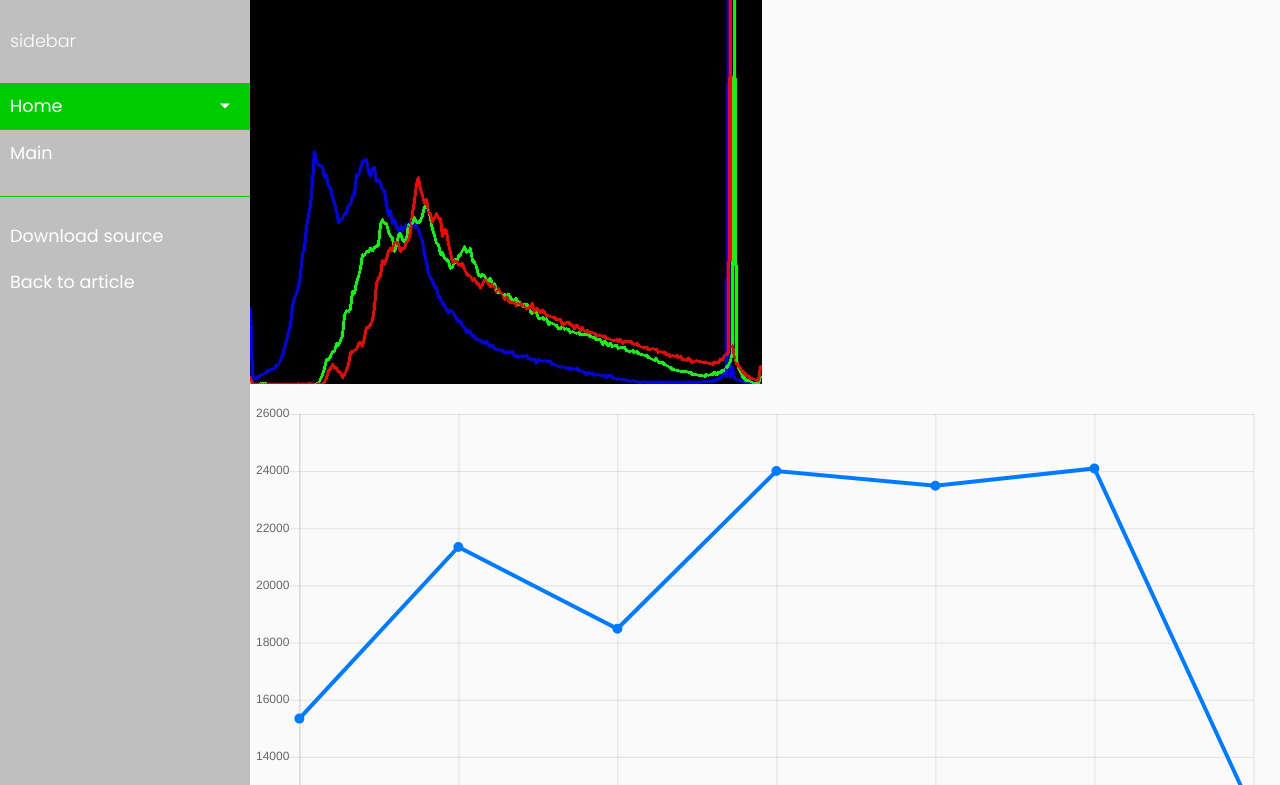
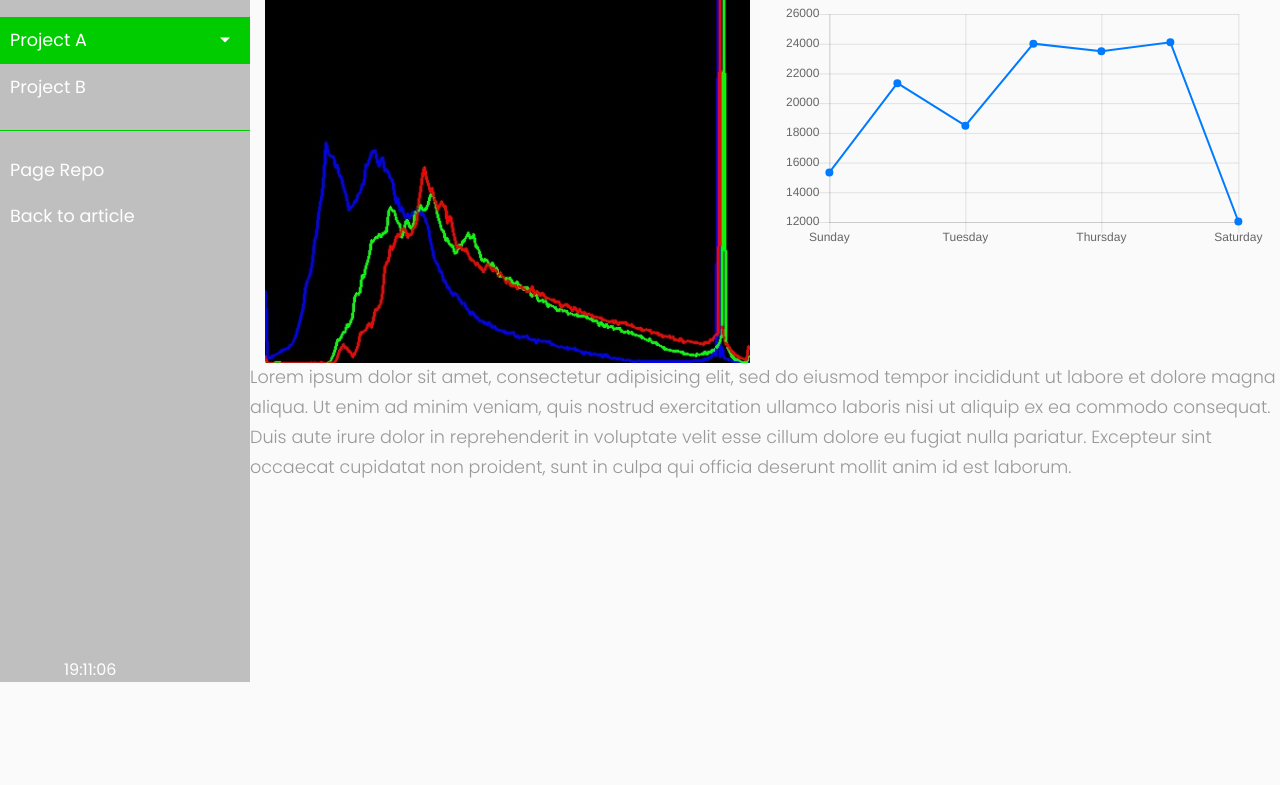
Before and after one commit to jarvis-owl/website2, a plain HTML site: page index.html in a window 1280 px wide. Shown: the part 118-903 px from the top of the page. After the commit the page ends 800 px from the top, so only its background shows below. Drawn offline with nearby package versions, Linux system fonts and the light colour scheme.

Commit message:
correctly added two bootstrap col-6

```diff
--- a/index.html
+++ b/index.html
@@ -25,19 +25,21 @@
         ===================================================================-->
         <nav id="sidebar">
             <div class="sidebar-header">
-                <h3>Command and Control</h3>
+                <a href="/index.html">
+                    <h3>Command and Control</h3>
+                </a>
             </div>
 
             <ul class="list-unstyled components">
-                <p>sidebar</p>
+                <!-- <p>sidebar</p> -->
                 <li class="active">
-                    <a href="#homeSubmenu" data-toggle="collapse" aria-expanded="false" class="dropdown-toggle">Home</a>
+                    <a href="#homeSubmenu" data-toggle="collapse" aria-expanded="false" class="dropdown-toggle">Project A</a>
                     <ul class="collapse list-unstyled" id="homeSubmenu">
                         <li>
-                            <a href="#">Home 1</a>
+                            <a href="#">subsite 1</a>
                         </li>
                         <li>
-                            <a href="#">Home 2</a>
+                            <a href="#">subsite 2</a>
                         </li>
                         <li>
                             <a href="/sub/clientinfo.html">client info</a>
@@ -46,23 +48,26 @@
                 </li>
 
                 <li>
-                    <a href="/index.html1">Main</a>
+                    <a href="/index.html">Project B</a>
                 </li>
 
             </ul>
 
             <ul class="list-unstyled CTAs">
                 <li>
-                    <a href="https://bootstrapious.com/tutorial/files/sidebar.zip" class="download">Download source</a>
+                    <a href="https://github.com/jarvis-owl/website2" class="download">Page Repo</a>
                 </li>
                 <li>
                     <a href="https://bootstrapious.com/p/bootstrap-sidebar" class="article">Back to article</a>
+                </li>
+                <li>
+                    <div id='datetime'>loaded now()</div>
                 </li>
             </ul>
         </nav>
 
         <!-- ===================================================================
-                                Page Content
+                                    Title
         ===================================================================-->
         <div id="content">
 
@@ -71,7 +76,7 @@
 
                     <button type="button" id="sidebarCollapse" class="btn btn-dark">
                         <i class="fas fa-align-left"></i>
-                        <span>Toggle Sidebar</span>
+                        <span></span>
                     </button>
                     <button class="btn btn-dark d-inline-block d-lg-none ml-auto" type="button" data-toggle="collapse" data-target="#navbarSupportedContent" aria-controls="navbarSupportedContent" aria-expanded="false" aria-label="Toggle navigation">
                         <i class="fas fa-align-justify"></i>
@@ -92,17 +97,24 @@
                     </div>
                 </div>
             </nav>
-
+            <!-- ===================================================================
+                                        Content
+            ===================================================================-->
             <h2>Main Page</h2>
-
-            <img class="img-fluid" id="actual_img" alt="actual_graphs" src = "img/mac.png" \>
-            <canvas class="my-4" id="myChart" width="900" height="380"></canvas>
-
-
+            <div class="container-fluid" >
+                <div class="row row-no-gutters">
+                    <div class="col-md-6 col-sm-12">
+                        <img class="img-fluid" id="actual_img" alt="actual_graphs" src = "img/mac.png" \>
+                    </div>
+                    <div class="col-md-6 col-sm-12">
+                        <canvas class="my-4" id="myChart"></canvas>
+                    </div>
+                </div>
+            </div>
             <div class="line"></div>
 
 
-            <h3>Lorem Ipsum Dolor</h3>
+
             <p>Lorem ipsum dolor sit amet, consectetur adipisicing elit, sed do eiusmod tempor incididunt ut labore et dolore magna aliqua. Ut enim ad minim veniam, quis nostrud exercitation ullamco laboris nisi ut aliquip ex ea commodo consequat. Duis aute irure dolor in reprehenderit in voluptate velit esse cillum dolore eu fugiat nulla pariatur. Excepteur sint occaecat cupidatat non proident, sunt in culpa qui officia deserunt mollit anim id est laborum.</p>
         </div>
     </div>
@@ -117,7 +129,6 @@
     <script src="src/source.js"></script>
     <script src="src/chart.min.js"></script>
     <script src="src/canvas.js"></script>
-    <script src="https://code.jquery.com/jquery-3.3.1.min.js" crossorigin="anonymous"></script>
     <script src="src/cookies.js"></script>
 
 </body>
--- a/src/canvas.js
+++ b/src/canvas.js
@@ -9,7 +9,7 @@ $(function() {
           lineTension: 0,
           backgroundColor: 'transparent',
           borderColor: '#007bff',
-          borderWidth: 4,
+          borderWidth: 2,
           pointBackgroundColor: '#007bff'
         }]
     },
--- a/src/source.js
+++ b/src/source.js
@@ -1,9 +1,19 @@
+
+
 
 document.addEventListener('DOMContentLoaded', function() {      //wait for website to finish loading
 
 
 
-    $("#test").hide()		//verify working JS
+    // $("#test").hide()		//verify working JS
+
+    //print loaded datetime
+    var loaded = new Date();
+    let h = loaded.getHours();
+    let m = loaded.getMinutes();
+    let s = loaded.getSeconds();
+    var datetime_str = pad(h,2)+':'+pad(m,2)+':'+pad(s,2);
+    document.getElementById("datetime").innerHTML = datetime_str ;
 
 
 }, false); //}addEventListener
@@ -33,6 +43,13 @@ $(document).ready(function () {
 $(function() {
    var intervalMS = 60000; //default 30s=300000 ; 28.09.'17 changed to 300s as also log interval in shellscript
    setInterval(function() {
-      // location.reload();
+      location.reload();
  }, intervalMS);
 });
+
+
+function pad(num, size) {
+    var s = num+"";
+    while (s.length < size) s = "0" + s;
+    return s;
+}
--- a/style/style.css
+++ b/style/style.css
@@ -102,3 +102,10 @@ a[data-toggle="collapse"] {
 .btn{
 
 }
+
+#datetime {
+    padding-left: 5%;
+    padding-top: 5px;
+    position: fixed;
+    bottom: 0;
+}
```
Also changed, not shown: sub/client_src.js (+9 -0 lines), sub/clientinfo.html (+8 -5 lines), 1 other file.
